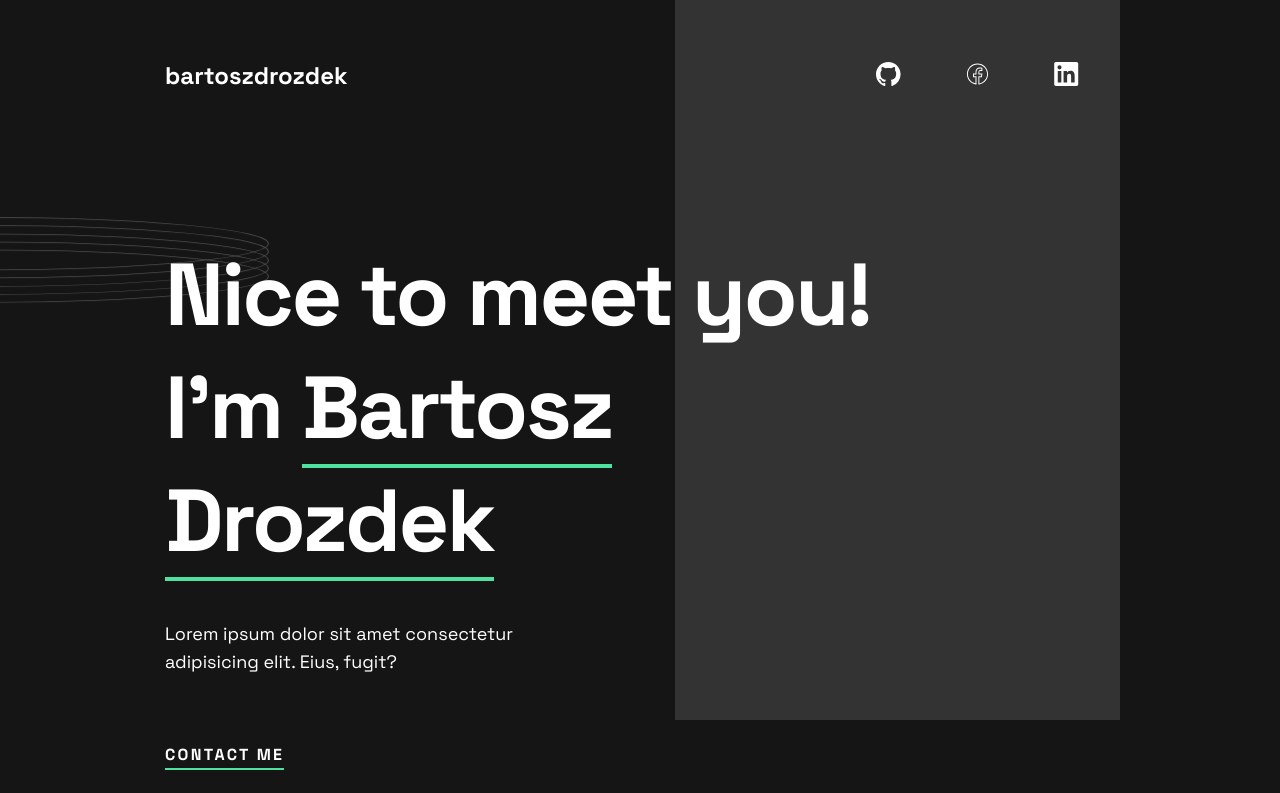
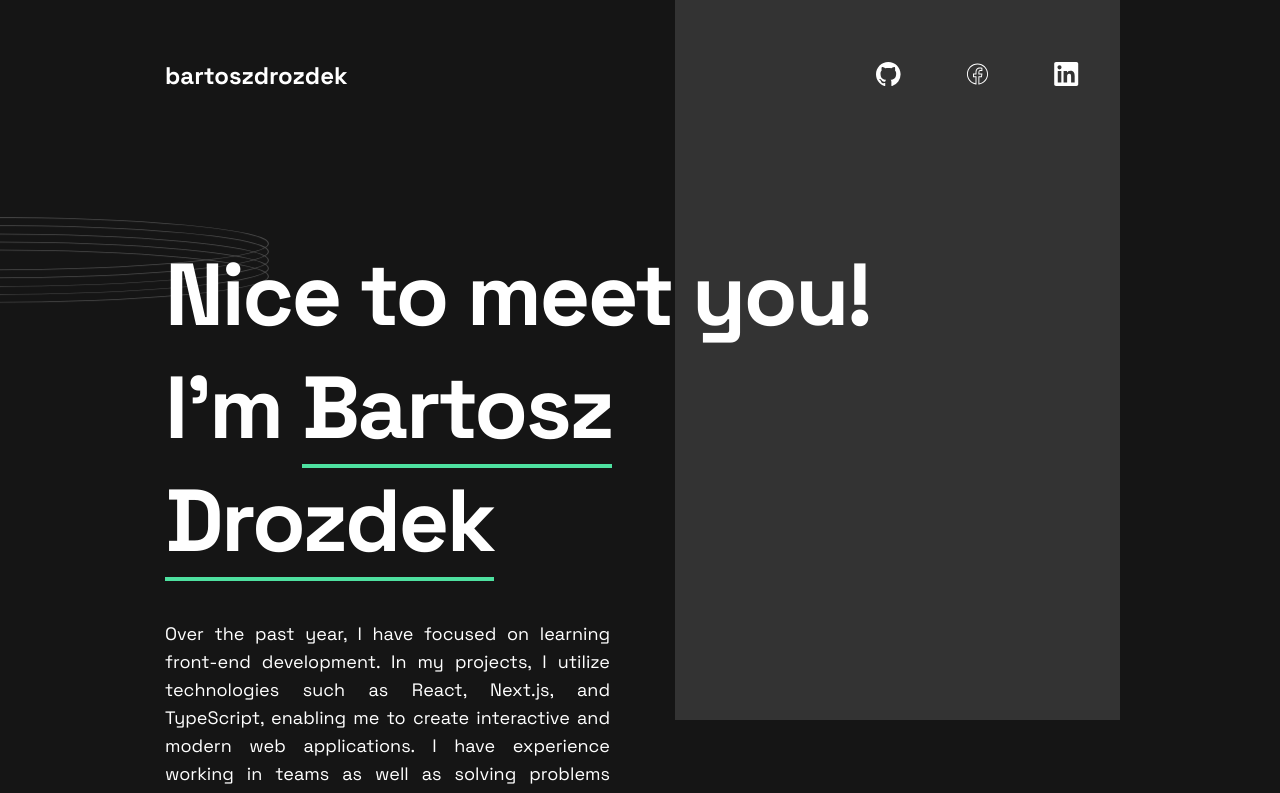
Before and after one commit to BartqD/SPA-Portfolio, a Next.js app: page / in a window 1280 px wide. Shown: the top 793 px of the page. Built offline with nearby package versions, Linux system fonts and the light colour scheme.

Commit message:
feat: add description

```diff
--- a/components/header/about-me.module.scss
+++ b/components/header/about-me.module.scss
@@ -68,7 +68,7 @@
 				letter-spacing: -2.05px;
 			}
 			p {
-				text-align: left;
+				text-align: justify;
 			}
 		}
 
--- a/components/header/about-me.tsx
+++ b/components/header/about-me.tsx
@@ -69,7 +69,7 @@ const AboutMe: React.FC = () => {
 						<motion.span variants={letterVariants}>k</motion.span>
 					</motion.h1>
 					<p className={classes['about-me__description']}>
-						Lorem ipsum dolor sit amet consectetur adipisicing elit. Eius, fugit?
+					Over the past year, I have focused on learning front-end development. In my projects, I utilize technologies such as React, Next.js, and TypeScript, enabling me to create interactive and modern web applications. I have experience working in teams as well as solving problems independently. I am seeking an internship or full-time position as a Junior Frontend Developer. I am always open to learning and tackling new challenges. Feel free to use the contact form provided.
 					</p>
 				</div>
 
```
